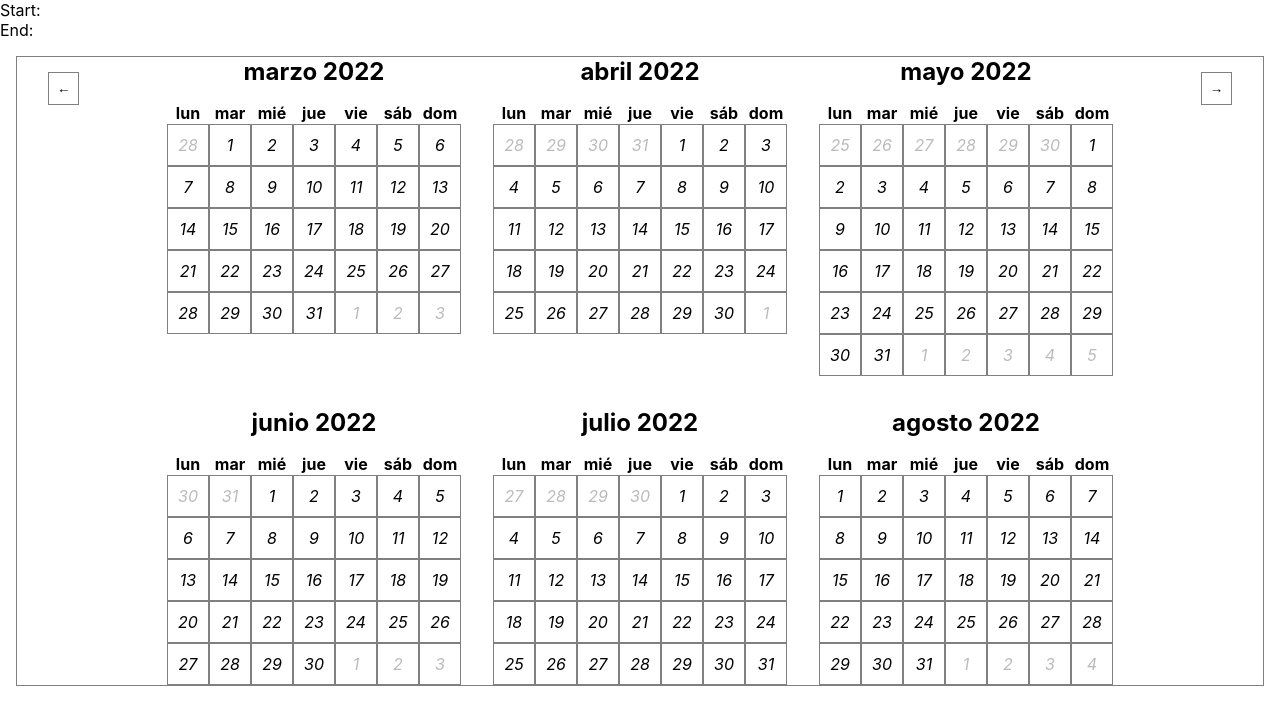
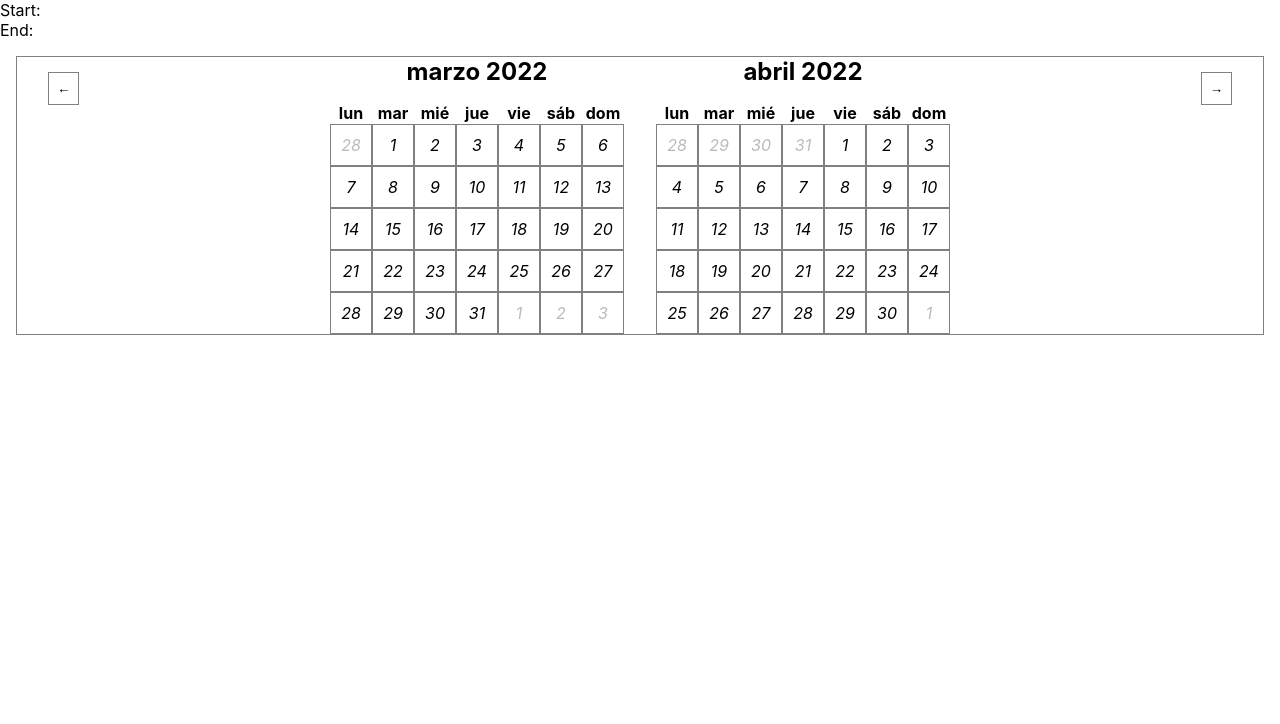
Before and after one commit to ssmirnovacode/calendar, a React (Create React App) app: page / in a window 1280 px wide. Shown: the top 724 px of the page. Built offline with nearby package versions, Linux system fonts and the light colour scheme.

Commit message:
locale passed as a prop

```diff
--- a/src/App.js
+++ b/src/App.js
@@ -3,7 +3,9 @@ import Calendar from "./components/Calendar";
 
 const App = () => {
 
-    const [ selectedDates, setSelectedDates ] = useState({ })
+    const [ selectedDates, setSelectedDates ] = useState({});
+
+    const LOCALE = 'es-ES'
 
     return(
         <>
@@ -11,11 +13,12 @@ const App = () => {
         <div>End: {selectedDates.endDate?.toISOString()} </div>
 
         <Calendar
-            numberOfMonths={6}
+            numberOfMonths={2}
             arrows={true}
             startDate={selectedDates.startDate}
             endDate={selectedDates.endDate}
             onChange={setSelectedDates}
+            locale={LOCALE}
             />
         </>
     )
--- a/src/components/Calendar.js
+++ b/src/components/Calendar.js
@@ -6,9 +6,7 @@ import { useEffect, useMemo, useState } from "react";
 
 const Calendar = props => {
 
-    const locale = 'es';
-
-    const { numberOfMonths, arrows, startDate, endDate, onChange: setDates } = props;
+    const { numberOfMonths, arrows, startDate, endDate, onChange: setDates, locale='en-US' } = props;
 
     const initialDate = startDate ? startDate : new Date();
     const [ year, month, day ] = initialDate.toISOString().split('T')[0].split('-');
```
